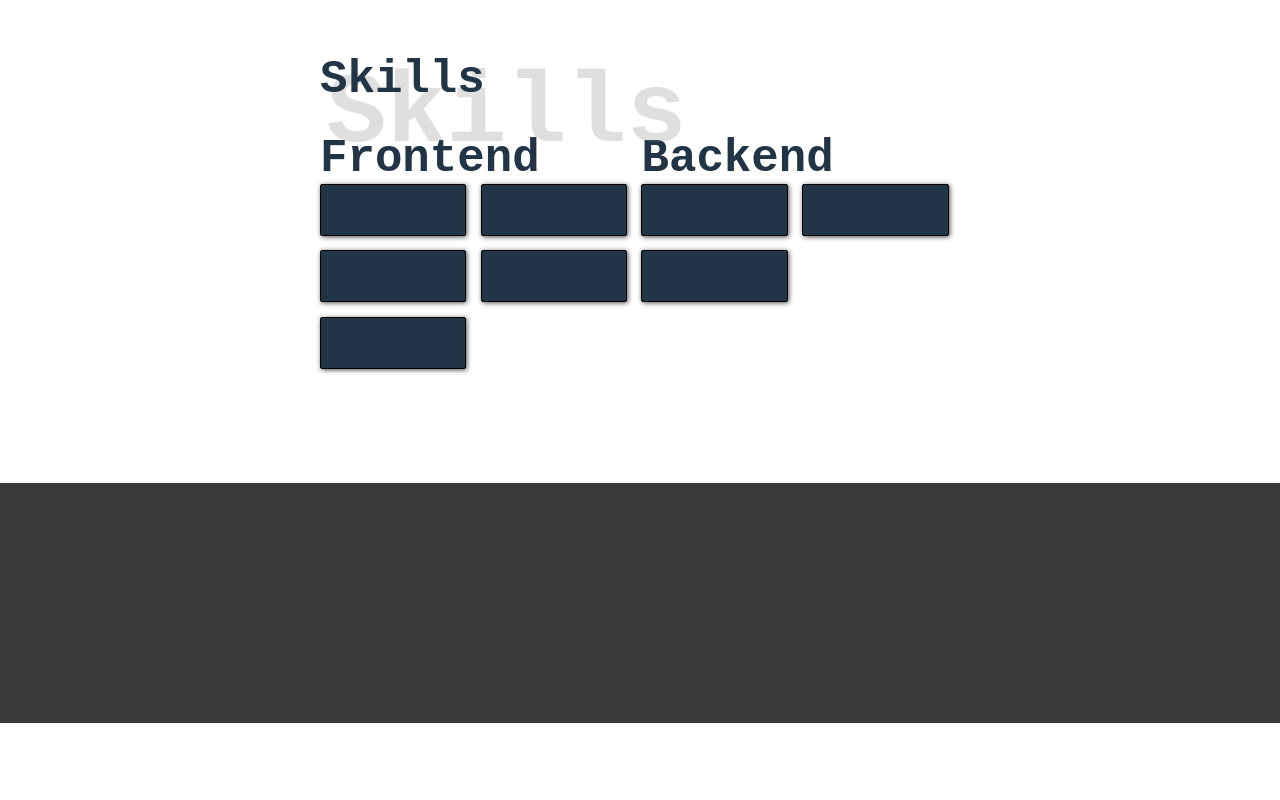
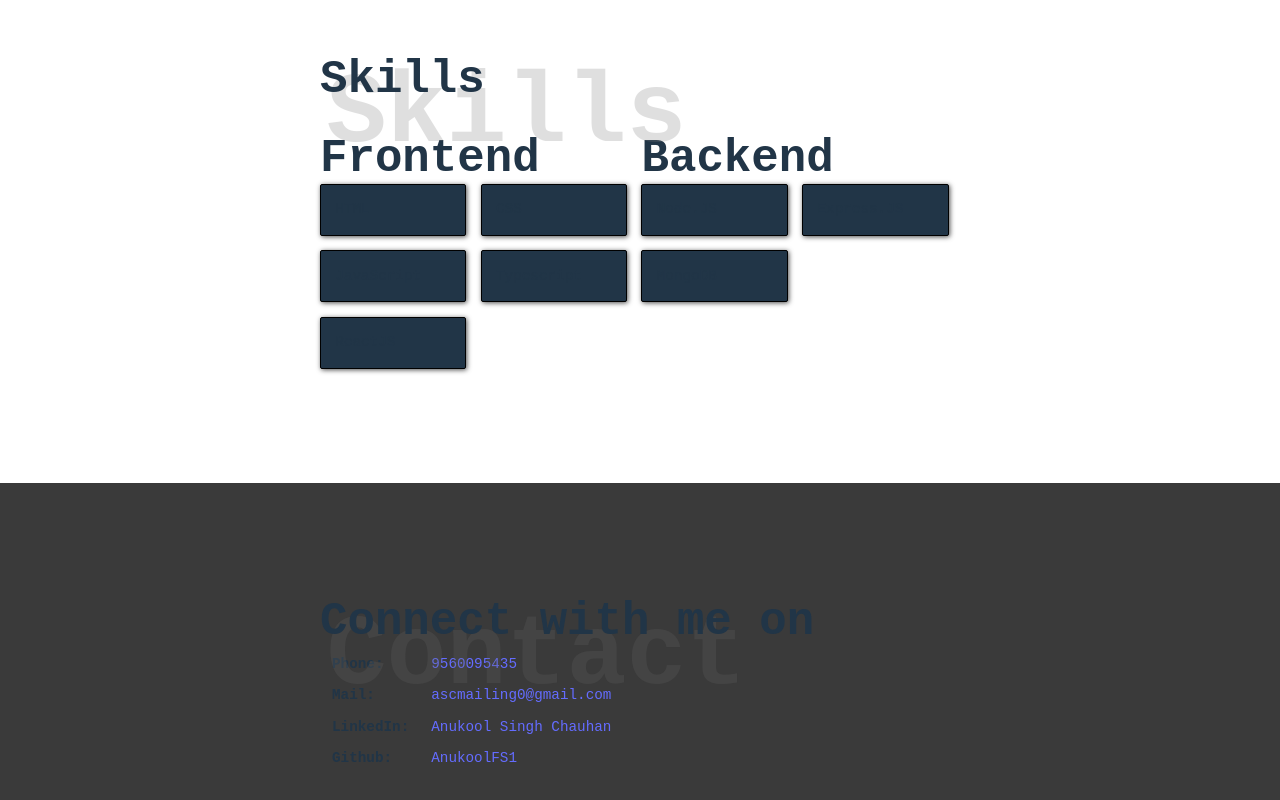
Before and after one commit to AnukoolFS1/portfolio2, a React (Vite) app: page / in a window 1280 px wide. Shown: the part 2752-3552 px from the top of the page. Before the commit the page ends 3475 px from the top, so only its background shows below. Built offline with nearby package versions, Linux system fonts and the light colour scheme.

Commit message:
finished

```diff
--- a/src/component/Footer.jsx
+++ b/src/component/Footer.jsx
@@ -3,8 +3,37 @@ import '../css/footer.css'
 const Footer = () => {
 
     return (
-    <footer>
-    </footer>)
+        <footer id='contact'>
+            <div>
+                <h1>Connect with me on</h1>
+                {/* <ul>
+                    <li>Phone: <a href="tel:+919560095435">9560095435</a></li>
+                    <li>Mail:<a href="mailto:ascmailing0@gmail.com"> ascmailing0@gmail.com</a></li>
+                    <li>LinkedIn: <a href="">Anukool Singh Chauhan</a></li>
+                    <li>Github: <a href="">AnukoolFS1</a></li>
+                </ul> */}
+                <table>
+                    <tbody>
+                        <tr>
+                            <th>Phone:</th>
+                            <td><a href="tel:+919560095435">9560095435</a></td>
+                        </tr>
+                        <tr>
+                            <th>Mail:</th>
+                            <td><a href="tel:+919560095435">ascmailing0@gmail.com</a></td>
+                        </tr>
+                        <tr>
+                            <th>LinkedIn:</th>
+                            <td><a href="https://www.linkedin.com/in/anukool-singh-chauhan---">Anukool Singh Chauhan</a></td>
+                        </tr>
+                        <tr>
+                            <th>Github:</th>
+                            <td><a href="https://github.com/AnukoolFS1/">AnukoolFS1</a></td>
+                        </tr>
+                    </tbody>
+                </table>
+            </div>
+        </footer>)
 }
 
 export default Footer
--- a/src/css/footer.css
+++ b/src/css/footer.css
@@ -1,4 +1,27 @@
 footer{
+    padding: var(--page-padding);
     background-color: #3a3a3a;
-    height: 30vh;
+    display: flex;
+    justify-content: center;
+    /* height: 30vh; */
 }
+
+footer ul {
+    list-style-type: none;
+}
+
+footer div h1{
+    position: relative;
+    z-index: 1;
+    width: 50vw;
+}
+
+footer div h1::after{
+    content: "Contact";
+    font-size: 100px;
+    z-index: -1;
+    position: absolute;
+    top: 10%;
+    left: 1%;
+    color: rgba(99, 99, 99, 0.25);
+}
```
